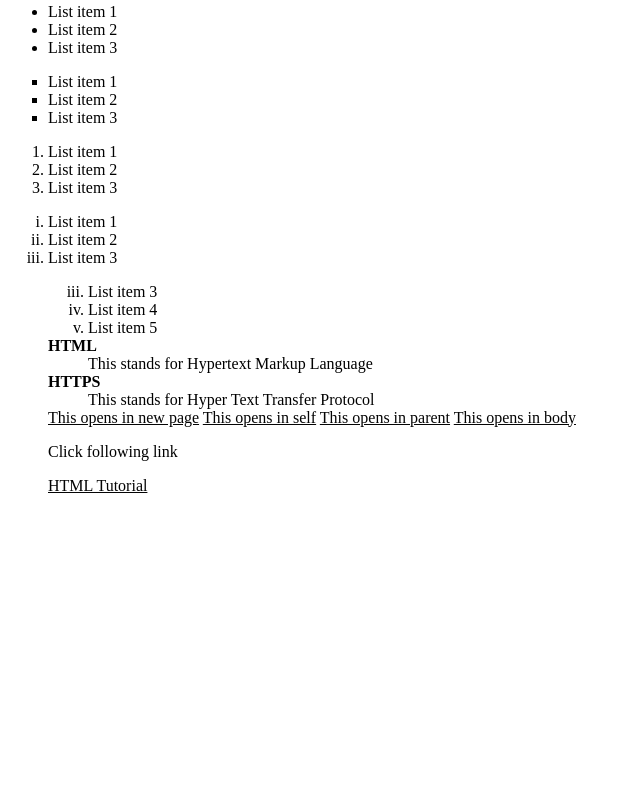
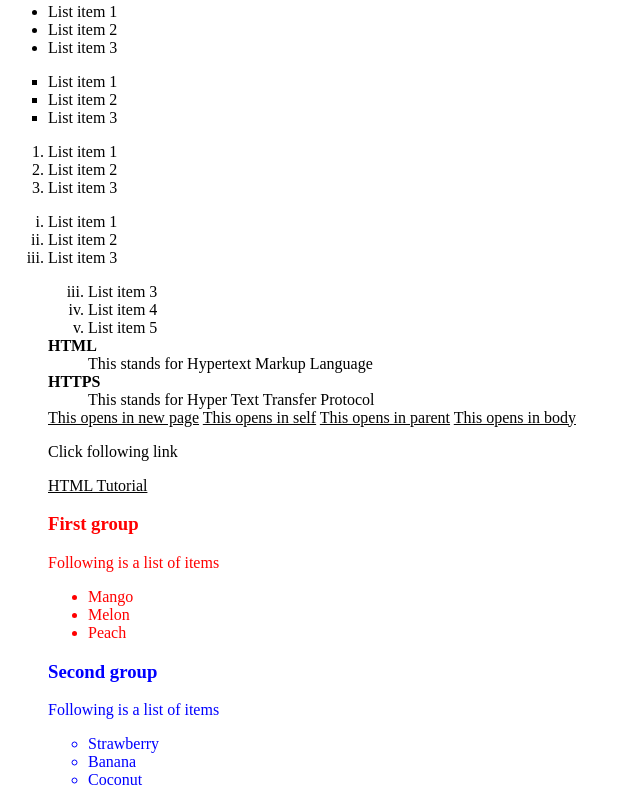
Before and after one commit to shawere/repository, a plain HTML site: page index.html in a window 1280 px wide. Shown: the part 1947-2752 px from the top of the page, without its empty margins (0-640 px from the left). Before the commit the page ends 2458 px from the top, so only its background shows below. Drawn offline with Linux system fonts and the light colour scheme.

Commit message:
Commit 14

```diff
--- a/index.html
+++ b/index.html
@@ -278,6 +278,27 @@ the distance between cell borders and the content within a cell
                 </body>
 
                 <!--Grouping HTML Elements. Frequently used tags include the <div> tag and the <span> tag.-->
+                    <!--<div> tag-->
+                        <!--First group of tags-->
+                        <div style="color:red">
+                            <h3>First group</h3>
+                            <p>Following is a list of items</p>
+                            <ul type="disc">
+                                <li>Mango</li>
+                                <li>Melon</li>
+                                <li>Peach</li>
+                            </ul>
+                        </div>
+                        <!--Second group of tags-->
+                        <div style="color:blue">
+                            <h3>Second group</h3>
+                            <p>Following is a list of items</p>
+                            <ul>
+                                <li>Strawberry</li>
+                                <li>Banana</li>
+                                <li>Coconut</li>
+                            </ul>
+                        </div>
 
 
 
```
